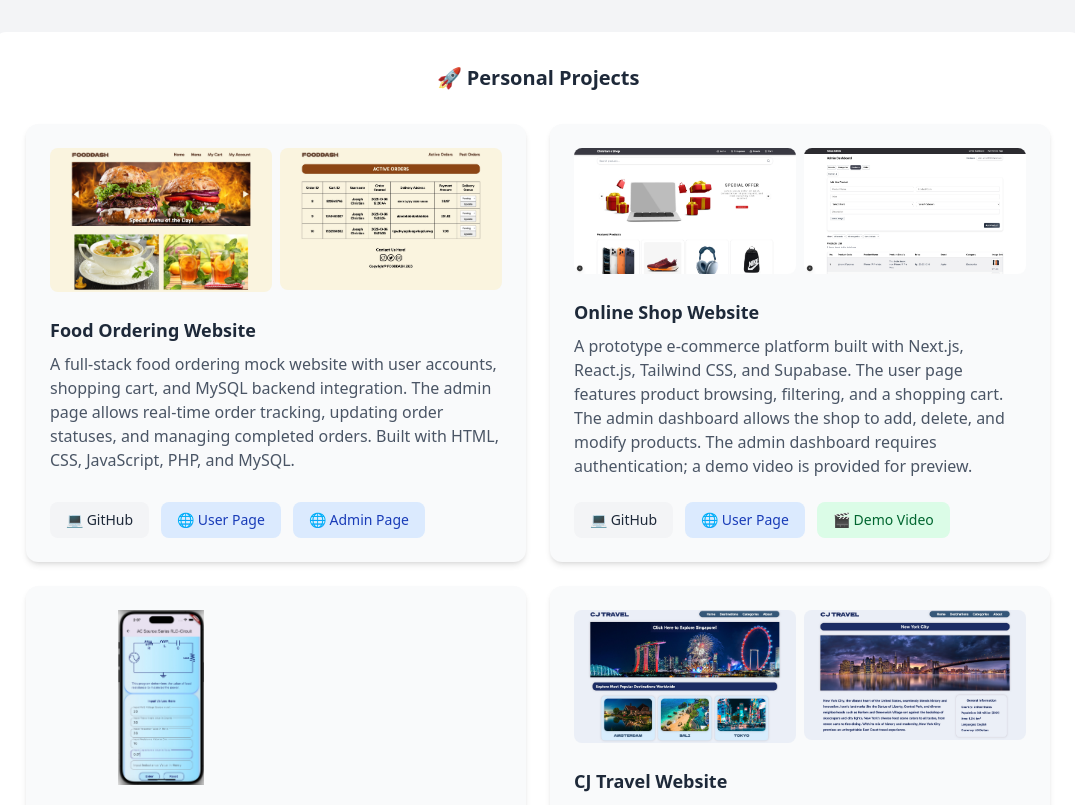
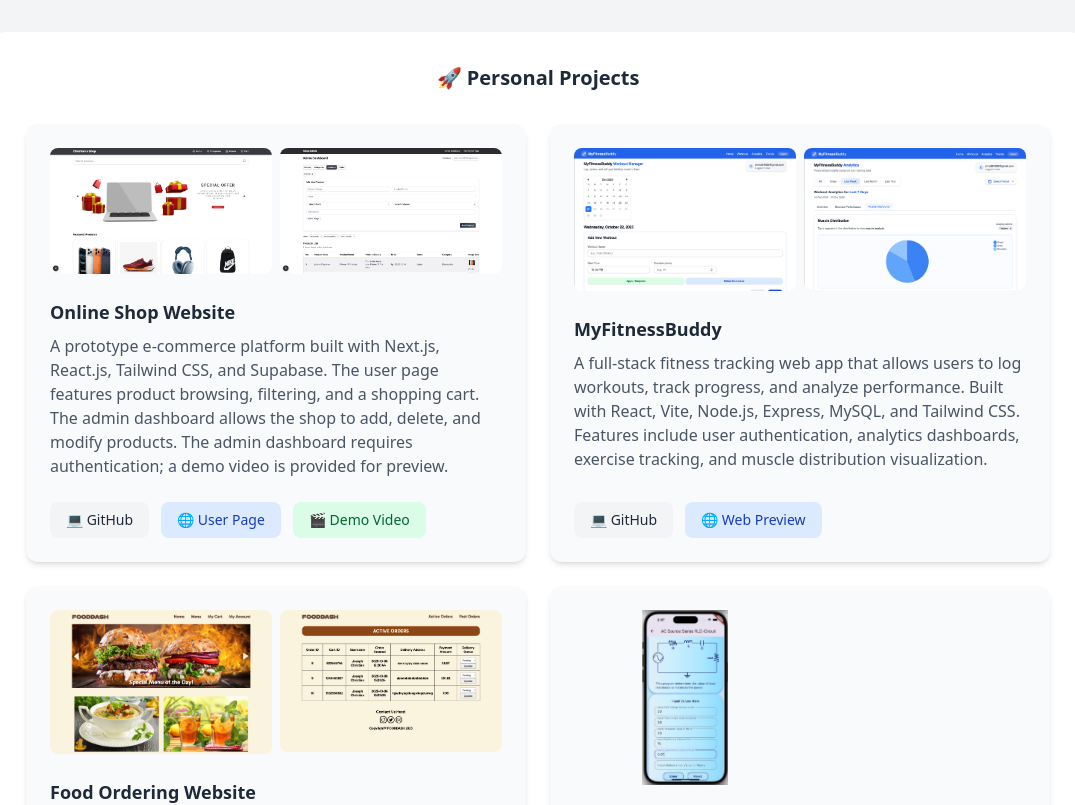
Before and after one commit to cjoseph001/personalweb, a React (Vite) app: page / in a window 1280 px wide. Shown: the part 900-1705 px from the top of the page, without its empty margins (102-1177 px from the left). Built offline with nearby package versions, Linux system fonts and the light colour scheme.

Commit message:
add new project

```diff
--- a/src/pages/homepage.jsx
+++ b/src/pages/homepage.jsx
@@ -89,6 +89,39 @@ const HomePage = () => {
           <div className="grid md:grid-cols-2 gap-6">
             {[
               {
+                title: "Online Shop Website",
+                desc: "A prototype e-commerce platform built with Next.js, React.js, Tailwind CSS, and Supabase. The user page features product browsing, filtering, and a shopping cart. The admin dashboard allows the shop to add, delete, and modify products. The admin dashboard requires authentication; a demo video is provided for preview.",
+                images: [
+                  { src: "/images/nextshop_user.jpg", alt: "User Page" },
+                  { src: "/images/nextshop_admin.jpg", alt: "Admin Dashboard" },
+                ],
+                github: "https://github.com/cjoseph001/melzer-site",
+                websites: [
+                  {
+                    label: "User Page",
+                    link: "https://melzer-site.vercel.app",
+                  },
+                ],
+                adminDemo: "/videos/shopadmindemo.mp4",
+              },
+
+              {
+                title: "MyFitnessBuddy",
+                desc: "A full-stack fitness tracking web app that allows users to log workouts, track progress, and analyze performance. Built with React, Vite, Node.js, Express, MySQL, and Tailwind CSS. Features include user authentication, analytics dashboards, exercise tracking, and muscle distribution visualization.",
+                images: [
+                  { src: "/images/myfitnessbuddy1.jpg", alt: "Dashboard" },
+                  { src: "/images/myfitnessbuddy2.jpg", alt: "Workout Log" },
+                ],
+                github: "https://github.com/cjoseph001/myfitnessbuddy",
+                websites: [
+                  {
+                    label: "Web Preview",
+                    link: "https://myfitnessbuddy-delta.vercel.app",
+                  },
+                ],
+              },
+
+              {
                 title: "Food Ordering Website",
                 desc: "A full-stack food ordering mock website with user accounts, shopping cart, and MySQL backend integration. The admin page allows real-time order tracking, updating order statuses, and managing completed orders. Built with HTML, CSS, JavaScript, PHP, and MySQL.",
                 images: [
@@ -107,22 +140,7 @@ const HomePage = () => {
                   },
                 ],
               },
-              {
-                title: "Online Shop Website",
-                desc: "A prototype e-commerce platform built with Next.js, React.js, Tailwind CSS, and Supabase. The user page features product browsing, filtering, and a shopping cart. The admin dashboard allows the shop to add, delete, and modify products. The admin dashboard requires authentication; a demo video is provided for preview.",
-                images: [
-                  { src: "/images/nextshop_user.jpg", alt: "User Page" },
-                  { src: "/images/nextshop_admin.jpg", alt: "Admin Dashboard" },
-                ],
-                github: "https://github.com/cjoseph001/melzer-site",
-                websites: [
-                  {
-                    label: "User Page",
-                    link: "https://melzer-site.vercel.app",
-                  },
-                ],
-                adminDemo: "/videos/shopadmindemo.mp4",
-              },
+
               {
                 title: "Circuit Analysis App",
                 desc: "A cross-platform mobile app built with Flutter for calculating electrical circuit values. Provides step-by-step solutions for resistor, capacitor and inductor circuit problems. Specially designed for iOS devices, the app delivers a smooth interface and intuitive navigation.",
```
Also changed, not shown: public/images/myfitnessbuddy1.jpg (added), public/images/myfitnessbuddy2.jpg (added).
